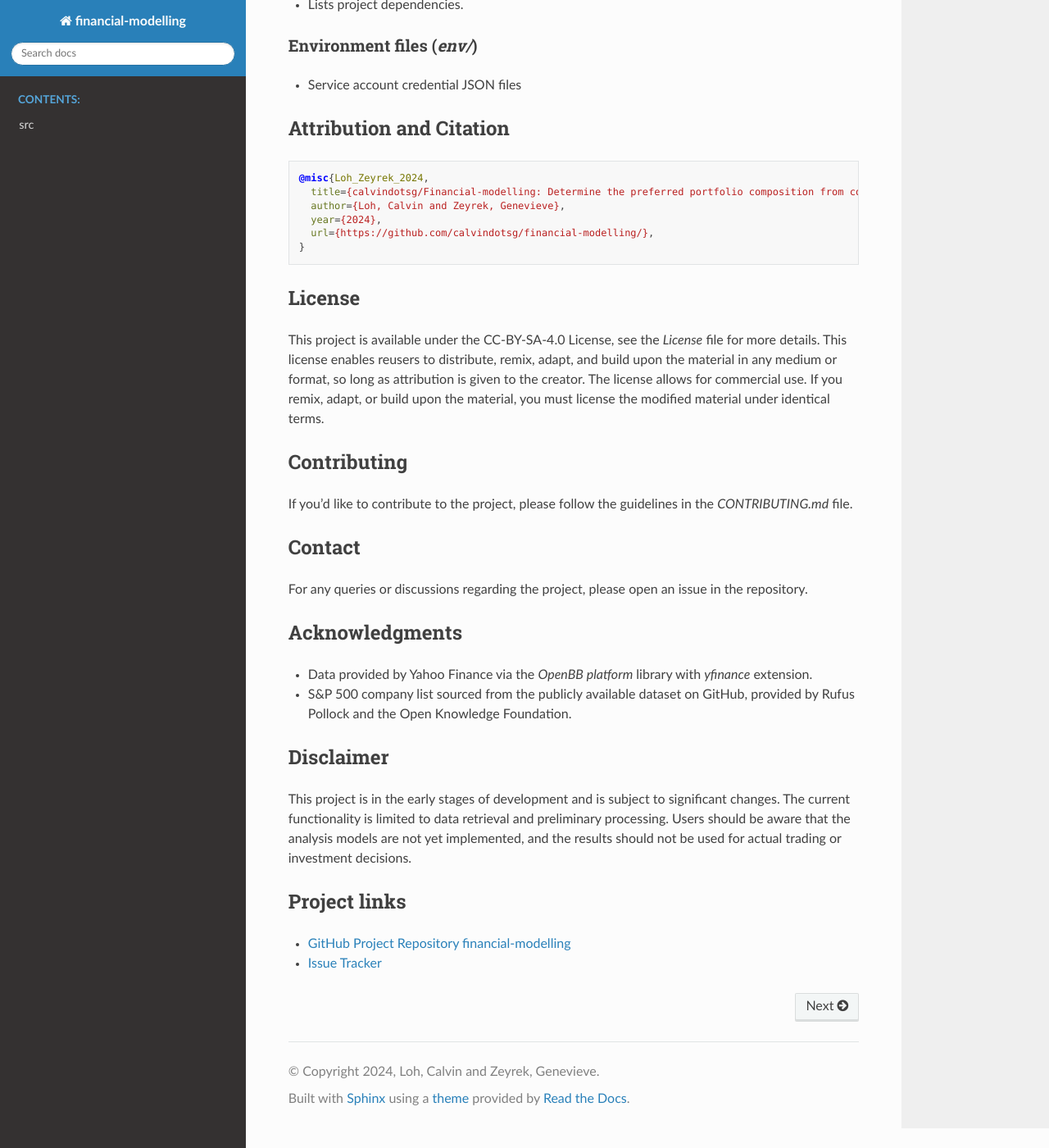
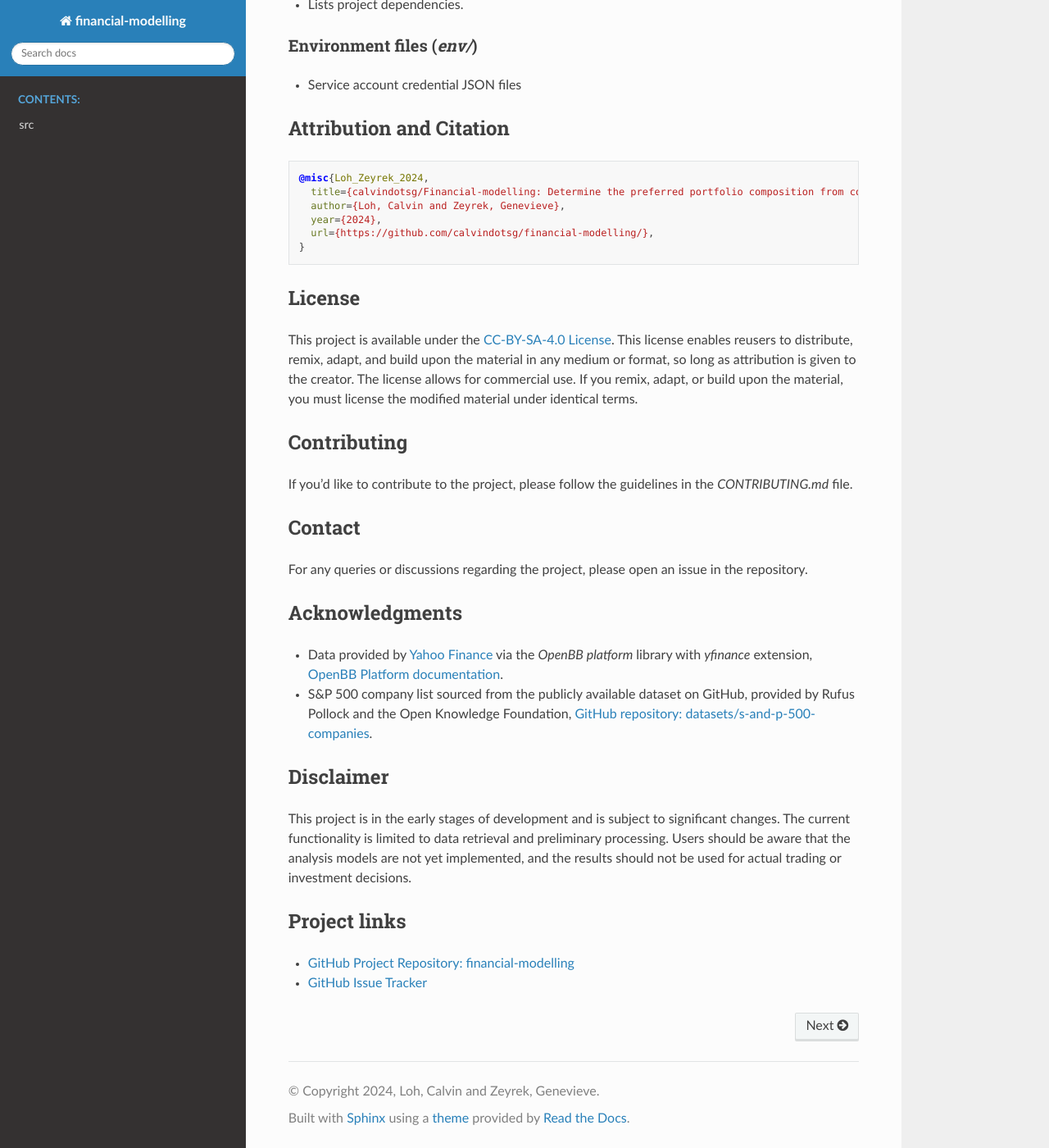
Before and after one commit to calvindotsg/financial-modelling, a Sphinx documentation site: the page built from docs/index.rst, in a window 1280 px wide and 1400 px high, scrolled down 4007 px. Shown: the whole window at 82% size. Built offline with Sphinx 7.4.7 and the Read the Docs theme 2.0.0, drawn with Linux system fonts in a browser that asks for light colours.

Commit message:
added relevant links to Sphinx documentation config

```diff
--- a/docs/index.rst
+++ b/docs/index.rst
@@ -174,7 +174,7 @@ Attribution and Citation
 License
 -------
 
-This project is available under the CC-BY-SA-4.0 License, see the `License` file for more details. This license enables reusers to distribute, remix, adapt, and build upon the material in any medium or format, so long as attribution is given to the creator. The license allows for commercial use. If you remix, adapt, or build upon the material, you must license the modified material under identical terms.
+This project is available under the `CC-BY-SA-4.0 License <https://github.com/calvindotsg/financial-modelling/blob/main/LICENSE>`_. This license enables reusers to distribute, remix, adapt, and build upon the material in any medium or format, so long as attribution is given to the creator. The license allows for commercial use. If you remix, adapt, or build upon the material, you must license the modified material under identical terms.
 
 Contributing
 ------------
@@ -190,8 +190,8 @@ For any queries or discussions regarding the project, please open an issue in th
 Acknowledgments
 ---------------
 
-- Data provided by Yahoo Finance via the `OpenBB platform` library with `yfinance` extension.
-- S&P 500 company list sourced from the publicly available dataset on GitHub, provided by Rufus Pollock and the Open Knowledge Foundation.
+- Data provided by `Yahoo Finance <https://finance.yahoo.com/>`_ via the `OpenBB platform` library with `yfinance` extension, `OpenBB Platform documentation <https://docs.openbb.co/platform>`_.
+- S&P 500 company list sourced from the publicly available dataset on GitHub, provided by Rufus Pollock and the Open Knowledge Foundation, `GitHub repository: datasets/s-and-p-500-companies <https://github.com/datasets/s-and-p-500-companies/>`_.
 
 Disclaimer
 ----------
@@ -201,5 +201,5 @@ This project is in the early stages of development and is subject to significant
 Project links
 -------------
 
-- `GitHub Project Repository financial-modelling <https://github.com/calvindotsg/financial-modelling>`_
-- `Issue Tracker <https://github.com/calvindotsg/financial-modelling/issues>`_
+- `GitHub Project Repository: financial-modelling <https://github.com/calvindotsg/financial-modelling>`_
+- `GitHub Issue Tracker <https://github.com/calvindotsg/financial-modelling/issues>`_
```
Also changed, not shown: README.md (+5 -3 lines).
